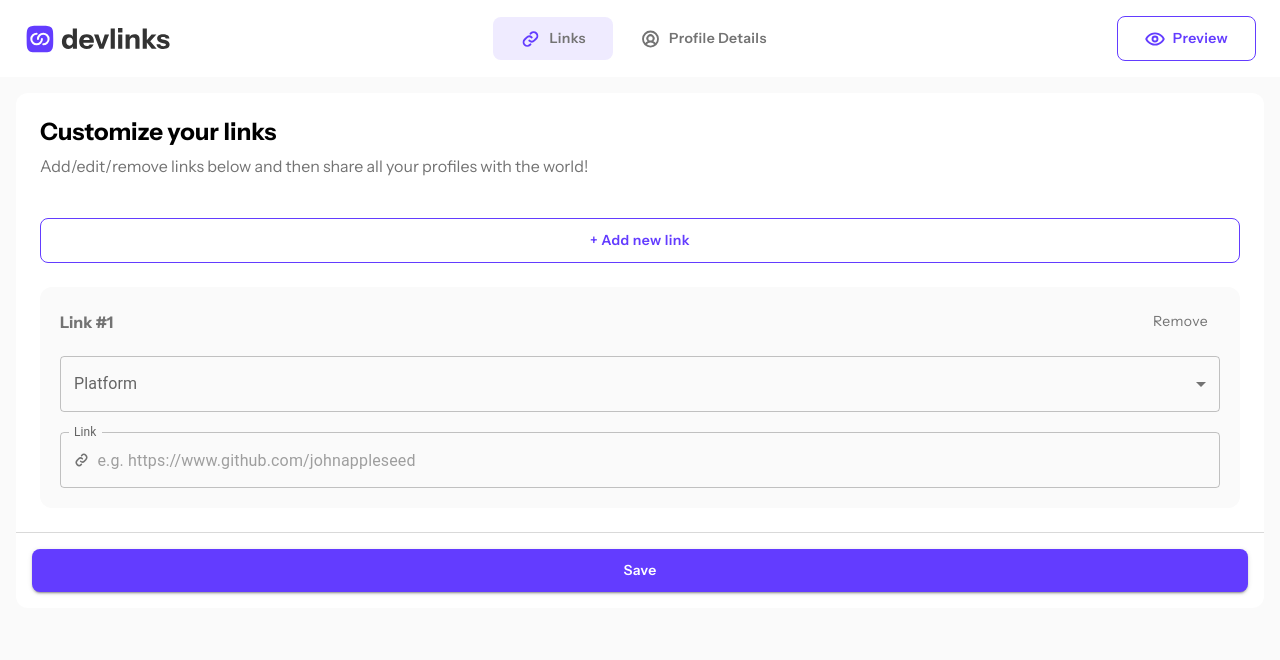
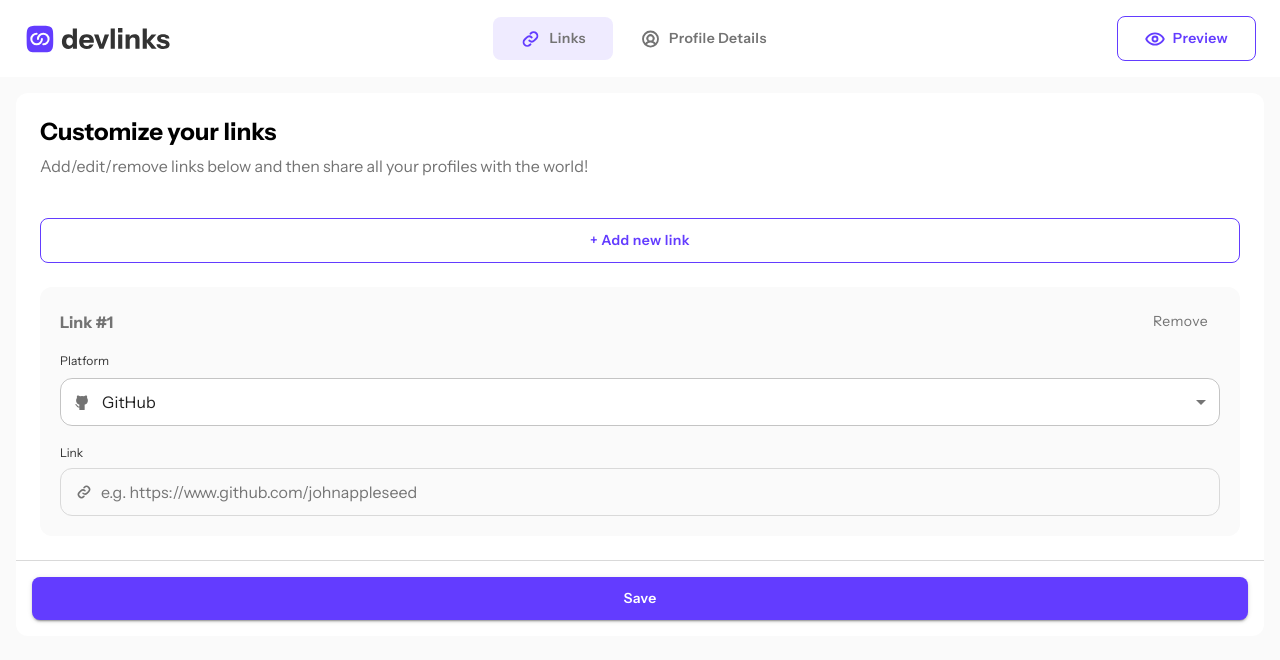
Before and after one commit to rekodev/link-sharing-app, a React (Vite) app: page / in a window 1280 px wide. Both pictures are taken after a click on the button "+ Add new link". Shown: the top 660 px of the page. Built offline with nearby package versions, Linux system fonts and the light colour scheme.

Commit message:
Edited Input.tsx, fixed error handling logic, changed a bunch of styling

```diff
--- a/src/components/Input/Input.tsx
+++ b/src/components/Input/Input.tsx
@@ -1,4 +1,10 @@
-import { StyledInput, StyledInputWrapper, StyledLabel } from './style';
+import {
+  StyledErrorText,
+  StyledImage,
+  StyledInput,
+  StyledInputWrapper,
+  StyledLabel,
+} from './style';
 
 interface IInputProps {
   placeholder?: string;
@@ -9,6 +15,10 @@ interface IInputProps {
   required?: boolean;
   onChange?: (event: React.ChangeEvent<HTMLInputElement>) => void;
   value?: string;
+  error?: boolean;
+  errorText?: string;
+  imgSrc?: string;
+  imgName?: string;
 }
 
 const Input = ({
@@ -19,18 +29,34 @@ const Input = ({
   label,
   onChange,
   value,
+  error,
+  errorText,
+  type,
+  imgSrc,
+  imgName,
 }: IInputProps) => {
   return (
     <StyledInputWrapper>
-      {label && <StyledLabel htmlFor={id}>{label}</StyledLabel>}
+      {label && <StyledLabel id={`label-${id}`}>{label}</StyledLabel>}
+      {imgSrc && <StyledImage src={imgSrc} alt={imgName} />}
       <StyledInput
+        aria-labelledby={`label-${id}`}
+        type={type}
         placeholder={placeholder}
         id={id}
         name={name}
         required={required}
         onChange={onChange}
         value={value}
+        $hasValue={value ? true : false}
+        $hasError={error ? true : false}
+        $hasImage={imgSrc ? true : false}
       />
+      {error && type === 'text' && !value ? (
+        <StyledErrorText>Can't be empty</StyledErrorText>
+      ) : (
+        error && <StyledErrorText>{errorText}</StyledErrorText>
+      )}
     </StyledInputWrapper>
   );
 };
--- a/src/components/Input/style.ts
+++ b/src/components/Input/style.ts
@@ -1,13 +1,49 @@
 import styled from 'styled-components';
 import { themeColors } from '../../styles/Theme';
 
-export const StyledInput = styled.input`
+interface IStyledInputProps {
+  $hasValue: boolean;
+  $hasError: boolean;
+  $hasImage: boolean;
+}
+
+export const StyledInput = styled.input<IStyledInputProps>`
   height: 22px;
   border-radius: 0.75rem;
   padding: 0.75rem 1rem;
-  border: 1px solid ${themeColors.gray};
+  padding-left: ${(props) => (props.$hasImage ? '2.5rem' : '0.75rem')};
+  border: ${(props) =>
+    props.$hasError
+      ? `1px solid ${themeColors.red}`
+      : `1px solid ${themeColors.gray}`};
   margin-top: 0;
   font-family: 'InstrumentSans';
+  font-size: 1rem;
+  background-color: ${(props) =>
+    props.$hasValue ? themeColors.white : 'transparent'};
+
+  :focus {
+    border: ${(props) =>
+      props.$hasError
+        ? `1px solid ${themeColors.red}`
+        : `1px solid ${themeColors.indigo}`};
+    outline: none;
+    box-shadow: ${(props) =>
+      props.$hasError
+        ? `0 0 2rem ${themeColors.red}`
+        : `0 0 2rem ${themeColors.lavender}`};
+  }
+
+  :hover {
+    border-color: black;
+
+    :focus {
+      border: ${(props) =>
+        props.$hasError
+          ? `1px solid ${themeColors.red}`
+          : `1px solid ${themeColors.indigo}`};
+    }
+  }
 `;
 
 export const StyledLabel = styled.label`
@@ -20,4 +56,19 @@ export const StyledInputWrapper = styled.div`
   display: flex;
   flex-direction: column;
   gap: 0.5rem;
+  position: relative;
 `;
+
+export const StyledImage = styled.img`
+  position: absolute;
+  width: 16px;
+  bottom: 1rem;
+  left: 1rem;
+`;
+
+export const StyledErrorText = styled.p`
+  position: absolute;
+  right: 0.75rem;
+  font-size: 0.75rem;
+  color: ${themeColors.red};
+`;
--- a/src/components/LinkCard/LinkCard.tsx
+++ b/src/components/LinkCard/LinkCard.tsx
@@ -36,13 +36,13 @@ const LinkCard = ({ index, link, setNewLinks }: ILinkCardProps) => {
         link={link}
         index={index}
         setNewLinks={setNewLinks}
-        isError={link.errors.platform}
+        isError={link.errors.platform && link.attemptedSave}
       />
       <TextInput
         link={link}
         index={index}
         setNewLinks={setNewLinks}
-        isError={link.errors.link}
+        isError={link.errors.link && link.attemptedSave}
       />
     </StyledLinkCard>
   );
--- a/src/components/SelectInput/SelectInput.tsx
+++ b/src/components/SelectInput/SelectInput.tsx
@@ -1,9 +1,10 @@
-import { InputLabel, SelectChangeEvent } from '@mui/material';
+import { SelectChangeEvent } from '@mui/material';
 import { IShareableLinkValues } from '../../types/shareableLinkValues';
 import { platforms } from '../../utils/platformList';
 import {
   StyledFormControl,
   StyledFormHelperText,
+  StyledInputLabel,
   StyledMenuItem,
   StyledSelect,
 } from './style';
@@ -45,7 +46,7 @@ const SelectInput = ({
 
   return (
     <StyledFormControl fullWidth>
-      <InputLabel id='brand-select-label'>Platform</InputLabel>
+      <StyledInputLabel id='brand-select-label'>Platform</StyledInputLabel>
       <StyledSelect
         error={isError}
         labelId='brand-select-label'
@@ -53,6 +54,7 @@ const SelectInput = ({
         value={link.platform}
         label='Platform'
         onChange={handleChange}
+        $hasInput={link.platform ? true : false}
       >
         {platforms.map((platform, idx) => (
           <StyledMenuItem key={idx} value={platform.name}>
--- a/src/components/SelectInput/style.ts
+++ b/src/components/SelectInput/style.ts
@@ -1,27 +1,64 @@
-import { FormControl, FormHelperText, MenuItem, Select } from '@mui/material';
+import {
+  FormControl,
+  FormHelperText,
+  InputLabel,
+  MenuItem,
+  Select,
+} from '@mui/material';
 import styled from 'styled-components';
 import { themeColors } from '../../styles/Theme';
 
+interface IStyledSelectProps {
+  $hasInput: boolean;
+}
+
 export const StyledFormControl = styled(FormControl)`
   && {
+    height: 70px;
+    display: flex;
+    flex-direction: column;
+    justify-content: flex-end;
+
     & .MuiFormLabel-root.Mui-focused {
       color: ${themeColors.indigo};
     }
 
     & .MuiOutlinedInput-root.Mui-focused .MuiOutlinedInput-notchedOutline {
-      border-color: ${themeColors.indigo};
+      border: 1px solid ${themeColors.indigo};
+      box-shadow: 0 0 2rem ${themeColors.lavender};
     }
   }
 `;
 
-export const StyledSelect = styled(Select)`
+export const StyledInputLabel = styled(InputLabel)`
+  && {
+    top: -0.25rem;
+    left: 0;
+    color: #333 !important;
+    font-family: 'InstrumentSans';
+    transform: initial;
+    font-size: 12px;
+  }
+`;
+
+export const StyledSelect = styled(Select)<IStyledSelectProps>`
   && {
     font-family: 'InstrumentSans';
+    font-size: 1rem;
+    height: 48px;
+    /* overflow: hidden; */
+    background-color: ${(props) =>
+      props.$hasInput ? themeColors.white : 'transparent'};
+    border-radius: 0.75rem;
 
     > div {
       display: flex;
       align-items: center;
       gap: 0.75rem;
+    }
+
+    &&&& div.MuiSelect-select {
+      font-size: 1rem;
     }
 
     & img {
@@ -33,9 +70,48 @@ export const StyledSelect = styled(Select)`
     }
 
     & .MuiOutlinedInput-root {
+      overflow: hidden;
+
       &.Mui-focused fieldset {
         border-color: ${themeColors.indigo};
       }
+    }
+
+    & fieldset {
+      border-radius: 0.75rem;
+      /* background-color: ${themeColors.white}; */
+    }
+
+    & label {
+      position: absolute;
+    }
+
+    .MuiInputLabel-outlined {
+      position: absolute;
+      top: -2.5rem;
+      left: -0.75rem;
+      font-size: 12px;
+      color: #333;
+      font-family: 'InstrumentSans';
+    }
+
+    .MuiInputLabel-outlined.Mui-focused {
+      transform: translate(14px, 16px) scale(1);
+    }
+
+    .MuiInputLabel-outlined.MuiInputLabel-shrink {
+      transform: translate(14px, 16px) scale(1);
+    }
+
+    /* Style the input field */
+    .MuiOutlinedInput-root fieldset {
+      border: 1px solid rgba(0, 0, 0, 0.23);
+      /* background-color: #fff; */
+    }
+
+    .MuiOutlinedInput-notchedOutline legend {
+      width: 0 !important; // Removes the notch space
+      padding: 0 !important; // Removes the default padding
     }
   }
 `;
@@ -55,5 +131,8 @@ export const StyledMenuItem = styled(MenuItem)`
 export const StyledFormHelperText = styled(FormHelperText)`
   && {
     color: #d32f2f;
+    position: absolute;
+    right: 0;
+    top: -4px;
   }
 `;
--- a/src/components/TextInput/TextInput.tsx
+++ b/src/components/TextInput/TextInput.tsx
@@ -1,8 +1,8 @@
-import { InputAdornment } from '@mui/material';
+import isUrl from 'is-url';
 import linkIcon from '../../assets/images/icon-link.svg';
 import { IShareableLinkValues } from '../../types/shareableLinkValues';
-import { StyledTextField } from './style';
-import isUrl from 'is-url';
+import Input from '../Input';
+import { StyledTextFieldWrapper } from './style';
 
 interface ITextInputProps {
   setNewLinks: React.Dispatch<
@@ -37,7 +37,8 @@ const TextInput = ({ setNewLinks, link, index, isError }: ITextInputProps) => {
   };
 
   return (
-    <StyledTextField
+    <StyledTextFieldWrapper>
+      {/* <StyledTextField
         error={isError}
         helperText={
           isError && link.link
@@ -59,7 +60,21 @@ const TextInput = ({ setNewLinks, link, index, isError }: ITextInputProps) => {
             </InputAdornment>
           ),
         }}
+      /> */}
+      <Input
+        type='text'
+        label='Link'
+        id='link'
+        name='link'
+        placeholder='e.g. https://www.github.com/johnappleseed'
+        onChange={handleChange}
+        value={link.link}
+        error={isError}
+        errorText='Please check the URL'
+        imgSrc={linkIcon}
+        imgName='Link Icon'
       />
+    </StyledTextFieldWrapper>
   );
 };
 
--- a/src/components/TextInput/style.ts
+++ b/src/components/TextInput/style.ts
@@ -7,6 +7,7 @@ export const StyledTextField = styled(TextField)`
     font-family: 'InstrumentSans';
     width: 100%;
     color: ${themeColors.gray};
+    /* border-radius: 0.75rem; */
 
     & label.Mui-focused {
       color: ${themeColors.indigo};
@@ -18,4 +19,95 @@ export const StyledTextField = styled(TextField)`
       }
     }
   }
+
+  && {
+    font-family: 'InstrumentSans';
+    font-size: 1rem;
+    height: 48px;
+
+    > div {
+      display: flex;
+      align-items: center;
+      gap: 0.375rem;
+    }
+
+    & img {
+      width: 1rem;
+    }
+
+    & label.Mui-focused {
+      color: ${themeColors.indigo};
+    }
+
+    & .MuiOutlinedInput-root {
+      &.Mui-focused fieldset {
+        border-color: ${themeColors.indigo};
+        box-shadow: 0 0 32px ${themeColors.lavender};
+      }
+    }
+
+    & fieldset {
+      /* border-radius: 0.75rem; */
+      /* background-color: ${themeColors.white}; */
+    }
+
+    & label {
+      position: absolute;
+    }
+
+    .MuiInputLabel-outlined {
+      position: absolute;
+      top: -2.5rem;
+      left: -0.75rem;
+      font-size: 12px;
+      color: #333;
+      font-family: 'InstrumentSans';
+    }
+
+    .MuiInputLabel-outlined.Mui-focused {
+      transform: translate(14px, 16px) scale(1);
+    }
+
+    .MuiInputLabel-outlined.MuiInputLabel-shrink {
+      transform: translate(14px, 16px) scale(1);
+    }
+
+    /* Style the input field */
+    .MuiOutlinedInput-root fieldset {
+      border: 1px solid rgba(0, 0, 0, 0.23);
+      /* background-color: #fff; */
+    }
+
+    .MuiOutlinedInput-notchedOutline legend {
+      width: 0 !important; // Removes the notch space
+      padding: 0 !important; // Removes the default padding
+    }
+  }
 `;
+
+export const StyledTextFieldWrapper = styled.div`
+  height: 70px;
+  display: flex;
+  flex-direction: column;
+  justify-content: flex-end;
+
+  .MuiInputBase-root {
+    min-height: 48px;
+    /* background-color: ${themeColors.white}; */
+    /* overflow: hidden; */
+
+    border-radius: 0.75rem;
+  }
+
+  .MuiFormHelperText-root {
+    position: absolute;
+    right: 0;
+    top: -1.5rem;
+  }
+
+  &&&& .MuiInputBase-input {
+    /* display: none; */
+    height: 13px;
+    background: transparent;
+  }
+`;
--- a/src/pages/Home/Home.tsx
+++ b/src/pages/Home/Home.tsx
@@ -14,19 +14,18 @@ import {
 const Home = () => {
   const { links, setLinks } = useContext(LinkContext);
   const [newLinks, setNewLinks] = useState(links);
-  const [_attemptedSave, setAttemptedSave] = useState(false);
 
   const handleClick = () => {
     setNewLinks((prev) => [
       ...prev,
       {
         id: uuidv4(),
-        platform: '',
+        platform: 'GitHub',
         link: '',
+        attemptedSave: false,
         errors: { platform: false, link: false },
       },
     ]);
-    setAttemptedSave(false);
   };
 
   const handleSave = () => {
@@ -42,6 +41,7 @@ const Home = () => {
 
       return {
         ...link,
+        attemptedSave: true,
         errors: { platform: !isPlatformValid, link: !isLinkValid },
       };
     });
@@ -50,7 +50,6 @@ const Home = () => {
       setLinks(updatedLinks);
     } else {
       setNewLinks(updatedLinks);
-      setAttemptedSave(true);
     }
   };
 
--- a/src/types/shareableLinkValues.ts
+++ b/src/types/shareableLinkValues.ts
@@ -2,6 +2,7 @@ export interface IShareableLinkValues {
   id: string;
   platform: string;
   link: string;
+  attemptedSave: boolean;
   errors: {
     platform: boolean;
     link: boolean;
```
Lines whose indentation alone changed are shown as unchanged.
